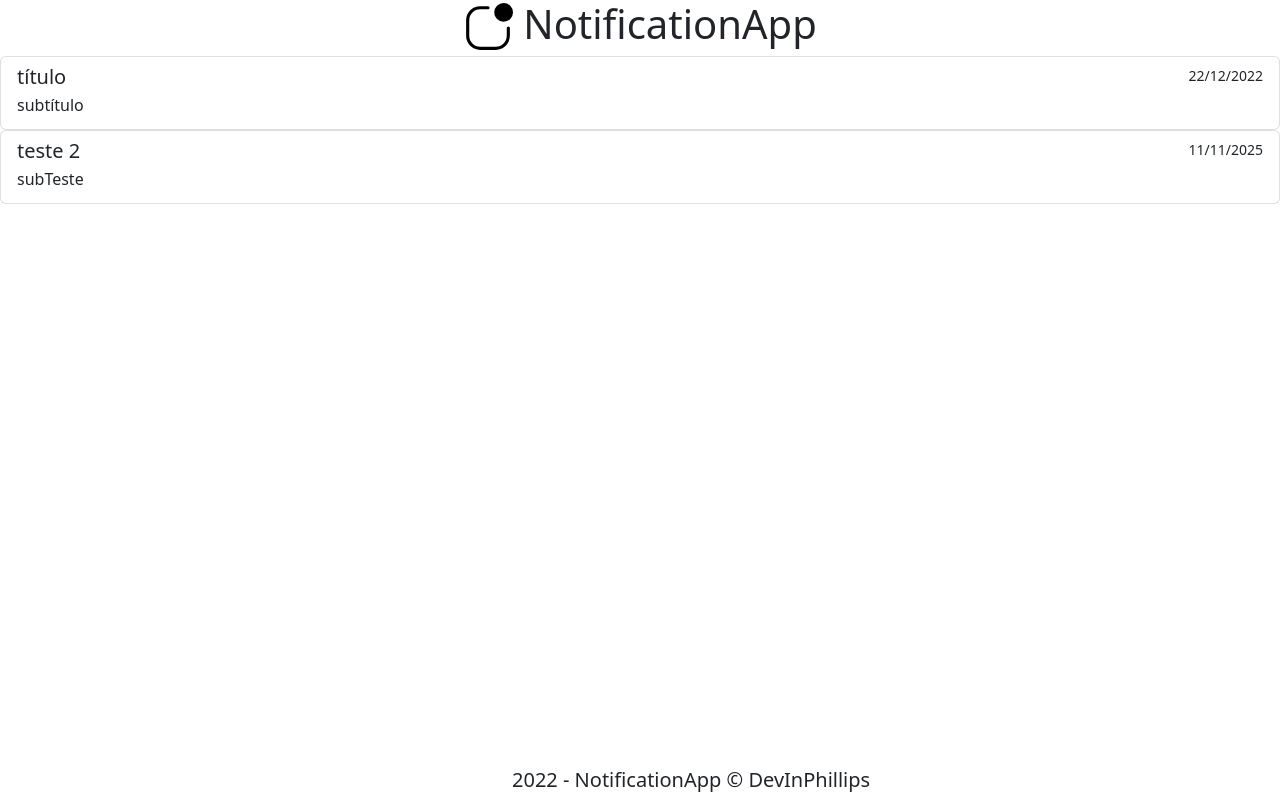
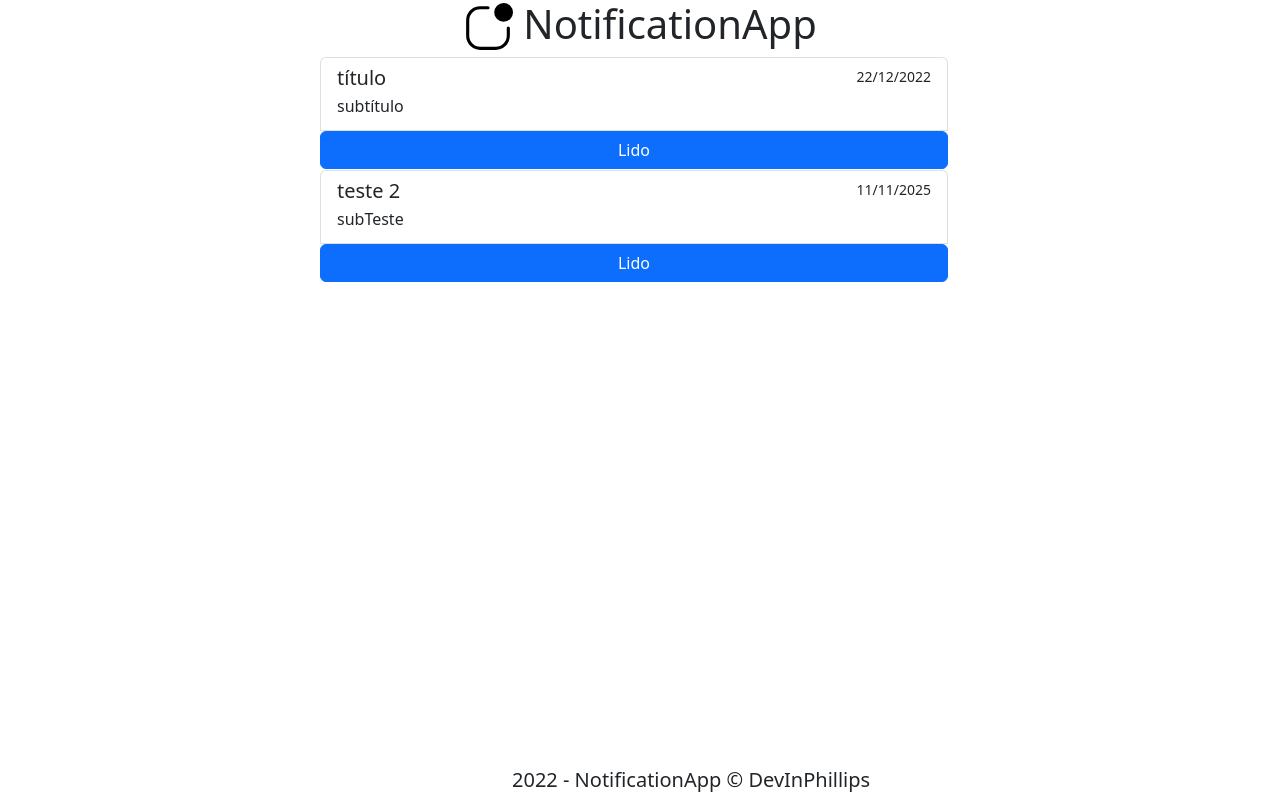
Before and after one commit to AdaltoRG/ExerciciosDiH, an Angular app in the folder M1S08/NotificationApp/: page / in a window 1280 px wide. Built offline with nearby package versions, Linux system fonts and the light colour scheme.

Commit message:
resolução do exercício 9

```diff
--- a/M1S08/NotificationApp/src/app/notification-list/notification-list.component.html
+++ b/M1S08/NotificationApp/src/app/notification-list/notification-list.component.html
@@ -1,4 +1,4 @@
-<div *ngFor="let item of notificacoes" class="list-group">
+<div *ngFor="let item of notificacoes" class="list-group container">
   <a href="#" class="list-group-item list-group-item-action" aria-current="true">
     <div class="d-flex w-100 justify-content-between">
       <h5 class="mb-1">{{item.titulo}}</h5>
@@ -6,4 +6,5 @@
     </div>
     <p class="mb-1">{{item.subtitulo}}</p>
   </a>
+  <button (click)="marcarLido(this.item)" type="button" class="btn btn-primary">Lido</button>
 </div>
--- a/M1S08/NotificationApp/src/app/notification-list/notification-list.component.scss
+++ b/M1S08/NotificationApp/src/app/notification-list/notification-list.component.scss
@@ -0,0 +1,3 @@
+.container{
+    width: 50%;
+    margin: 1px auto;}
--- a/M1S08/NotificationApp/src/app/notification-list/notification-list.component.ts
+++ b/M1S08/NotificationApp/src/app/notification-list/notification-list.component.ts
@@ -3,19 +3,24 @@ import { Component } from '@angular/core';
 @Component({
   selector: 'ntap-notification-list',
   templateUrl: './notification-list.component.html',
-  styleUrls: ['./notification-list.component.scss']
+  styleUrls: ['./notification-list.component.scss'],
 })
 export class NotificationListComponent {
-notificacoes=[
-  {
-    titulo: 'título',
-    data: '22/12/2022',
-    subtitulo:'subtítulo'
-  },
-  {
-    titulo:'teste 2',
-    data:'11/11/2025',
-    subtitulo:'subTeste'
+  marcarLido(item:any){
+    item.lido = true;
   }
-]
+  notificacoes = [
+    {
+      titulo: 'título',
+      data: '22/12/2022',
+      subtitulo: 'subtítulo',
+      lido: false,
+    },
+    {
+      titulo: 'teste 2',
+      data: '11/11/2025',
+      subtitulo: 'subTeste',
+      lido: false,
+    },
+  ];
 }
```
